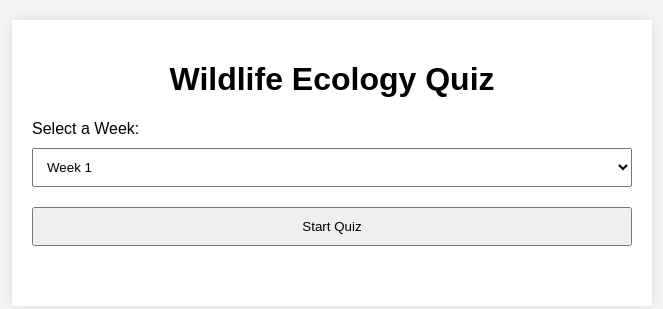
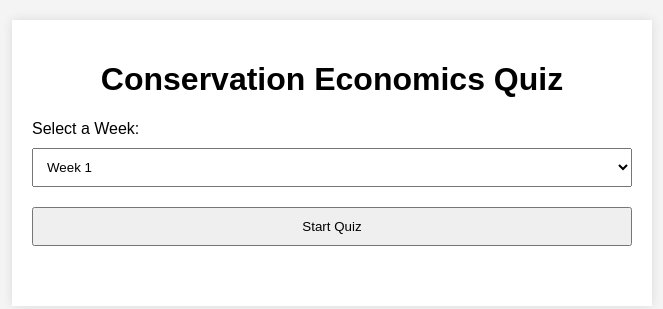
Before and after one commit to ShivendraTrivedi/Wildlife-Ecology-, a plain HTML site: page index.html in a window 1280 px wide. Shown: the whole page, without its empty margins (308-971 px from the left). Drawn offline with Linux system fonts and the light colour scheme.

Commit message:
Update index.html

```diff
--- a/index.html
+++ b/index.html
@@ -4,11 +4,11 @@
     <meta charset="UTF-8">
     <meta name="viewport" content="width=device-width, initial-scale=1.0">
     <link rel="stylesheet" href="styles.css">
-    <title>Wildlife Ecology Quiz</title>
+    <title>Conservation Economics Quiz</title>
 </head>
 <body>
     <div class="container">
-        <h1>Wildlife Ecology Quiz</h1>
+        <h1>Conservation Economics Quiz</h1>
         <label for="week-select">Select a Week:</label>
         <select id="week-select">
             <option value="week1">Week 1</option>
```
